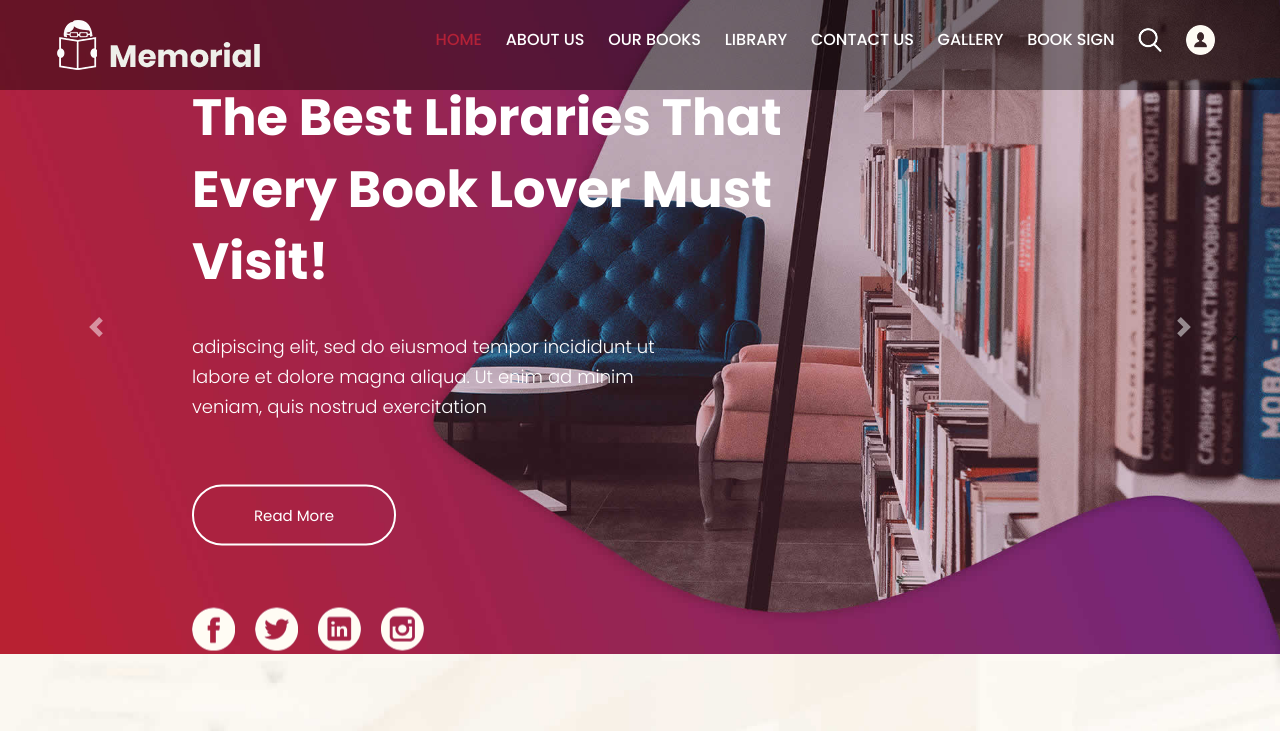
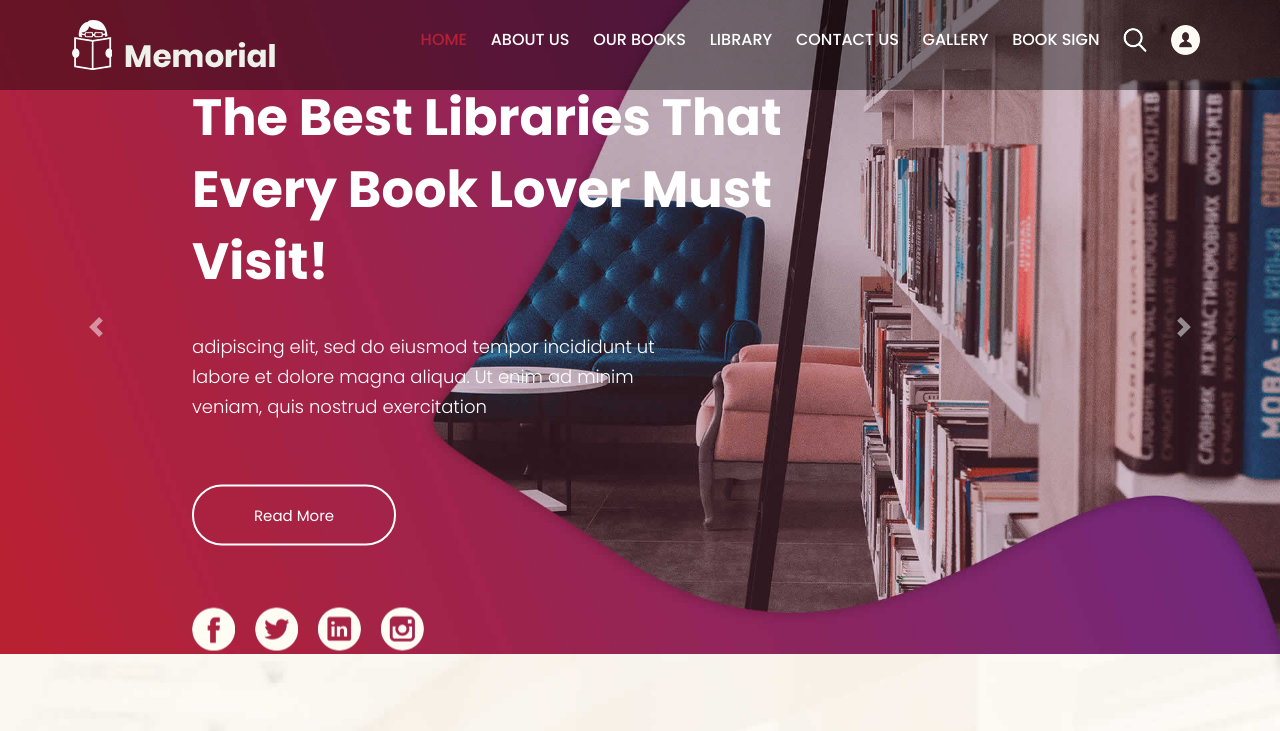
Before and after one commit to raniaLamtabti/Breif2, a plain HTML site: page index.html in a window 1280 px wide. Shown: the top 731 px of the page. Drawn offline with Linux system fonts and the light colour scheme.

Commit message:
Changes finale

```diff
--- a/index.html
+++ b/index.html
@@ -42,7 +42,7 @@
         <div class="header">
             <div class="container">
                 <div class="row">
-                    <div class="sections col-xl-3 col-lg-3 col-md-3 col-sm-3 col logo_section">
+                    <div class="col-xl-3 col-lg-3 col-md-3 col-sm-3 col logo_section">
                         <div class="full">
                             <div class="center-desk">
                                 <div class="logo">
@@ -51,7 +51,7 @@
                             </div>
                         </div>
                     </div>
-                    <div class="sections col-xl-9 col-lg-9 col-md-9 col-sm-9">
+                    <div class="col-xl-9 col-lg-9 col-md-9 col-sm-9">
                         <div class="menu-area">
                             <div class="limit-box">
                                 <nav class="main-menu">
```
